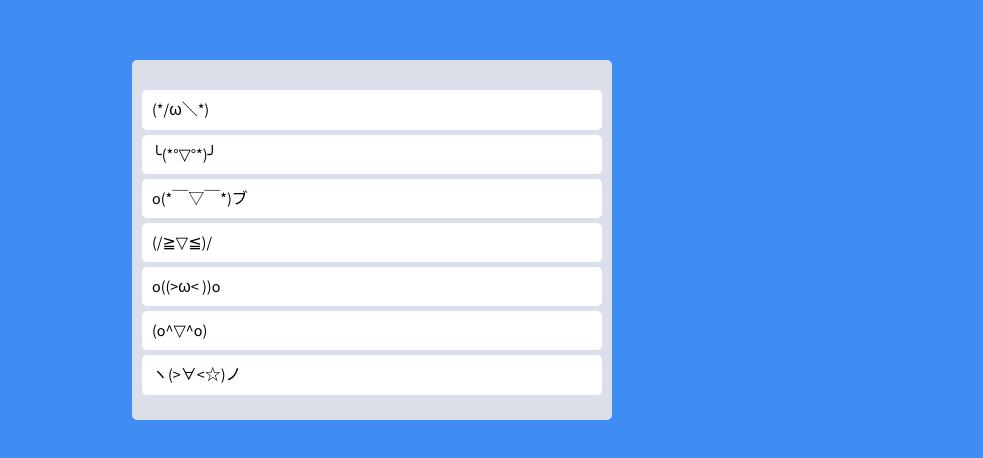
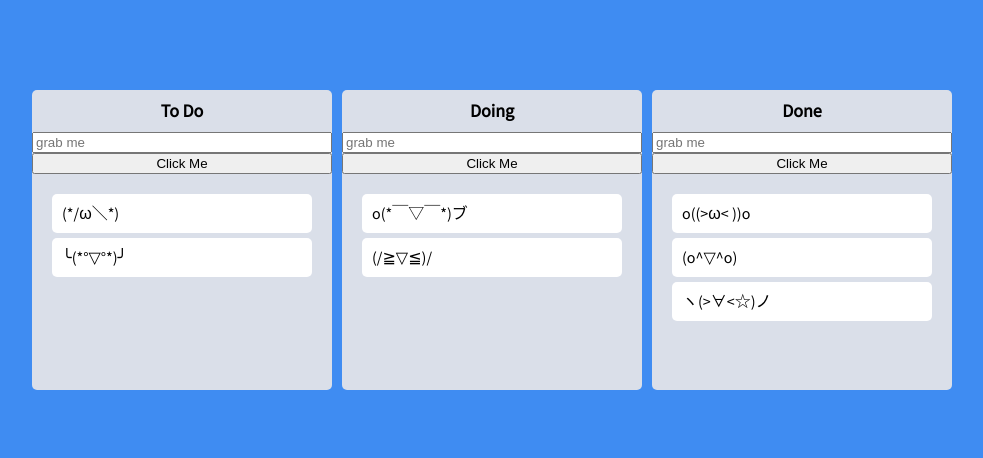
Before and after one commit to pjh5474/react-trello-clone, a React (Create React App) app: page / in a window 1280 px wide. Shown: the part 160-618 px from the top of the page, without its empty margins (268-1251 px from the left). Built offline with nearby package versions, Linux system fonts and the light colour scheme.

Commit message:
Board Movement & Refs

```diff
--- a/src/App.tsx
+++ b/src/App.tsx
@@ -3,9 +3,9 @@
 import { DragDropContext, Droppable, DropResult } from "react-beautiful-dnd";
 import styled from "styled-components";
 import { useRecoilState } from "recoil";
-import { toDosState } from "./atoms";
-import DraggableCard from "./Components/DraggableCard";
+import { toDosState, IToDosState } from "./atoms";
 import { useState } from "react";
+import Board from "./Components/Board";
 
 const GlobalStyle = createGlobalStyle`
 
@@ -72,7 +72,7 @@
 
 const Wrapper = styled.div`
 	display: flex;
-	max-width: 480px;
+	max-width: 680px;
 	width: 100%;
 	margin: 0 auto;
 	justify-content: center;
@@ -83,31 +83,52 @@
 const Boards = styled.div`
 	display: grid;
 	width: 100%;
-	grid-template-columns: repeat(1, 1fr);
-`;
-
-const Board = styled.div`
-	padding: 20px 10px;
-	padding-top: 30px;
-	background-color: ${(props) => props.theme.boardColor};
-	border-radius: 5px;
-	min-height: 200px;
+	gap: 10px;
+	grid-template-columns: repeat(3, 1fr);
 `;
 
 function App() {
 	const [toDos, setToDos] = useRecoilState(toDosState);
 	const [isRendering, setIsRendering] = useState(false);
 
-	const onDragEnd = ({ draggableId, destination, source }: DropResult) => {
+	const onDragEnd = (info: DropResult) => {
 		if (isRendering) return;
 
+		const { destination, draggableId, source } = info;
 		if (!destination) return;
-		setToDos((oldToDos) => {
-			const copyToDos = [...oldToDos];
-			copyToDos.splice(source.index, 1);
-			copyToDos.splice(destination.index, 0, draggableId);
-			return copyToDos;
-		});
+		if (destination.droppableId === source.droppableId) {
+			// same board movement
+			setToDos((allBoards) => {
+				const boardCopy = [
+					...allBoards[source.droppableId as keyof IToDosState],
+				];
+				boardCopy.splice(source.index, 1);
+				boardCopy.splice(destination.index, 0, draggableId);
+				return {
+					...allBoards,
+					[source.droppableId]: boardCopy,
+				};
+			});
+		}
+
+		if (destination.droppableId !== source.droppableId) {
+			// different board movement
+			setToDos((allBoards) => {
+				const startBoard = [
+					...allBoards[source.droppableId as keyof IToDosState],
+				];
+				const finishBoard = [
+					...allBoards[destination.droppableId as keyof IToDosState],
+				];
+				startBoard.splice(source.index, 1);
+				finishBoard.splice(destination.index, 0, draggableId);
+				return {
+					...allBoards,
+					[source.droppableId]: startBoard,
+					[destination.droppableId]: finishBoard,
+				};
+			});
+		}
 		// 드래그 앤 드랍 이후 새 이벤트 발생을 일정시간 막아서 중복 렌더링을 막는다
 		setIsRendering(true);
 		setTimeout(() => {
@@ -128,23 +149,13 @@
 			<DragDropContext onDragEnd={onDragEnd}>
 				<Wrapper>
 					<Boards>
-						<Droppable droppableId="one">
-							{(droppableMagic) => (
-								<Board
-									ref={droppableMagic.innerRef}
-									{...droppableMagic.droppableProps}
-								>
-									{toDos.map((toDo, index) => (
-										<DraggableCard
-											key={toDo}
-											toDo={toDo}
-											index={index}
-										/>
-									))}
-									{droppableMagic.placeholder}
-								</Board>
-							)}
-						</Droppable>
+						{Object.keys(toDos).map((boardId) => (
+							<Board
+								key={boardId}
+								boardId={boardId}
+								toDos={toDos[boardId as "To Do" | "Doing" | "Done"]}
+							/>
+						))}
 					</Boards>
 				</Wrapper>
 			</DragDropContext>
--- /dev/null
+++ b/src/Components/Board.tsx
@@ -0,0 +1,84 @@
+import { useRef } from "react";
+import { Droppable } from "react-beautiful-dnd";
+import { styled } from "styled-components";
+import DraggableCard from "./DraggableCard";
+
+const Wrapper = styled.div`
+	width: 300px;
+	padding-top: 10px;
+	background-color: ${(props) => props.theme.boardColor};
+	border-radius: 5px;
+	min-height: 300px;
+	display: flex;
+	flex-direction: column;
+`;
+
+const Title = styled.h2`
+	text-align: center;
+	font-weight: 600;
+	margin-bottom: 10px;
+	font-size: 18px;
+`;
+
+interface IAreaProps {
+	$isDraggingOver: boolean;
+	$isDraggingFromThis: boolean;
+}
+
+const Area = styled.div<IAreaProps>`
+	background-color: ${(props) =>
+		props.$isDraggingOver
+			? "#dfe6e9"
+			: props.$isDraggingFromThis
+			? "#b2bec3"
+			: "transparent"};
+	flex-grow: 1;
+	transition: background-color 0.3s ease-in-out;
+	padding: 20px;
+`;
+
+interface IBoardProps {
+	toDos: string[];
+	boardId: string;
+}
+
+function Board({ toDos, boardId }: IBoardProps) {
+	const inputRef = useRef<HTMLInputElement>(null);
+	const onClick = () => {
+		inputRef.current?.focus();
+		setTimeout(() => {
+			inputRef.current?.blur();
+		}, 1000);
+	};
+	return (
+		<Wrapper>
+			<Title>{boardId}</Title>
+			<input
+				ref={inputRef}
+				placeholder="grab me"
+			/>
+			<button onClick={onClick}> Click Me </button>
+			<Droppable droppableId={boardId}>
+				{(magic, snapshot) => (
+					<Area
+						$isDraggingOver={snapshot.isDraggingOver}
+						$isDraggingFromThis={Boolean(snapshot.draggingFromThisWith)}
+						ref={magic.innerRef}
+						{...magic.droppableProps}
+					>
+						{toDos.map((toDo, index) => (
+							<DraggableCard
+								key={toDo}
+								index={index}
+								toDo={toDo}
+							/>
+						))}
+						{magic.placeholder}
+					</Area>
+				)}
+			</Droppable>
+		</Wrapper>
+	);
+}
+
+export default Board;
--- a/src/Components/DraggableCard.tsx
+++ b/src/Components/DraggableCard.tsx
@@ -2,11 +2,16 @@
 import { Draggable } from "react-beautiful-dnd";
 import { styled } from "styled-components";
 
-const Card = styled.div`
+const Card = styled.div<{ $isDragging: boolean }>`
 	border-radius: 5px;
 	margin-bottom: 5px;
 	padding: 10px;
-	background-color: ${(props) => props.theme.cardColor};
+	background-color: ${(props) =>
+		props.$isDragging ? "#74b9ff" : props.theme.cardColor};
+	transition: background-color 0.3s ease-in-out;
+
+	box-shadow: ${(props) =>
+		props.$isDragging ? "0px 2px 5px rgba(0, 0, 0, 0.05)" : "none"};
 `;
 
 interface IDraggableCardProps {
@@ -21,8 +26,9 @@
 			draggableId={toDo}
 			index={index}
 		>
-			{(draggableMagic) => (
+			{(draggableMagic, snapshot) => (
 				<Card
+					$isDragging={snapshot.isDragging}
 					ref={draggableMagic.innerRef}
 					{...draggableMagic.draggableProps}
 					{...draggableMagic.dragHandleProps}
--- a/src/atoms.tsx
+++ b/src/atoms.tsx
@@ -1,14 +1,17 @@
 import { atom } from "recoil";
 
-export const toDosState = atom<string[]>({
+export interface IToDosState {
+	// [key: string]: string[];
+	"To Do": string[];
+	Doing: string[];
+	Done: string[];
+}
+
+export const toDosState = atom<IToDosState>({
 	key: "toDosState",
-	default: [
-		"(*/ω＼*)",
-		"╰(*°▽°*)╯",
-		"o(*￣▽￣*)ブ",
-		"(/≧▽≦)/",
-		"o((>ω< ))o",
-		"(o^▽^o)",
-		"ヽ(>∀<☆)ノ",
-	],
+	default: {
+		"To Do": ["(*/ω＼*)", "╰(*°▽°*)╯"],
+		Doing: ["o(*￣▽￣*)ブ", "(/≧▽≦)/"],
+		Done: ["o((>ω< ))o", "(o^▽^o)", "ヽ(>∀<☆)ノ"],
+	},
 });
```
